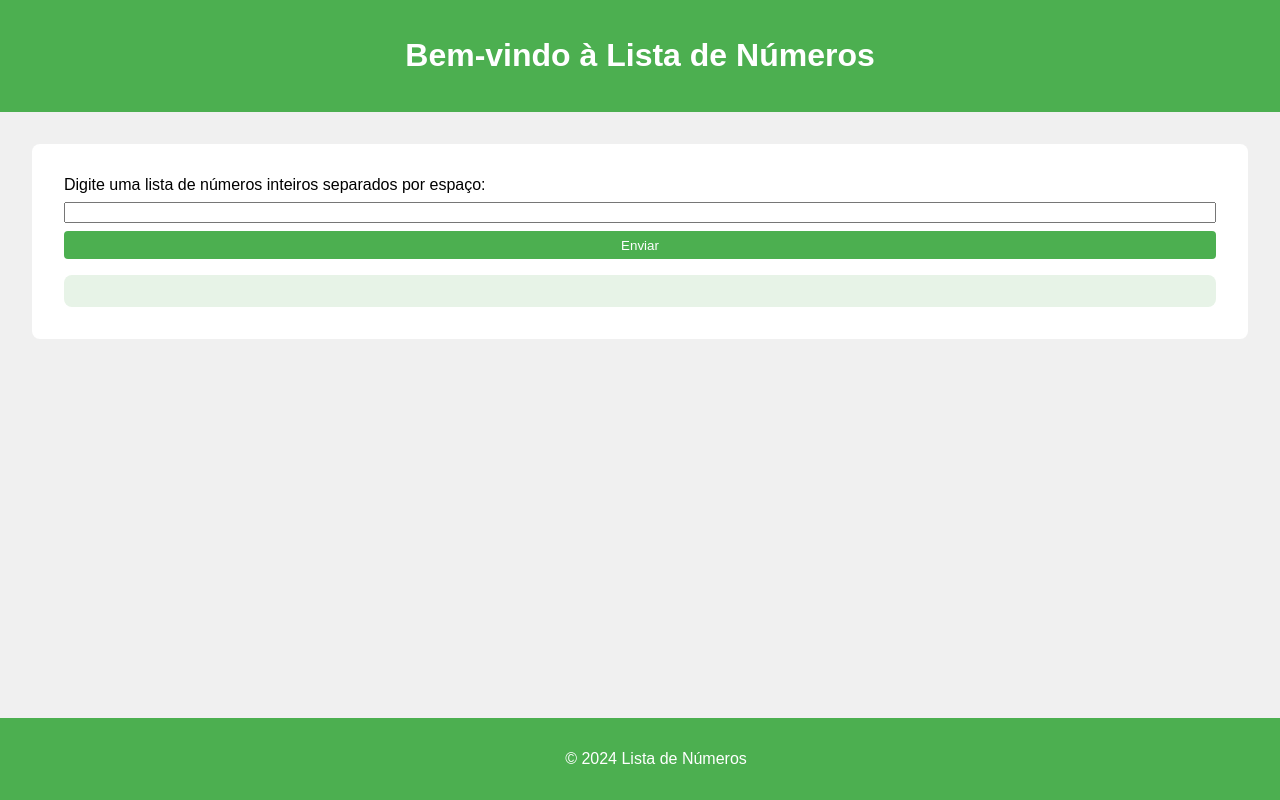
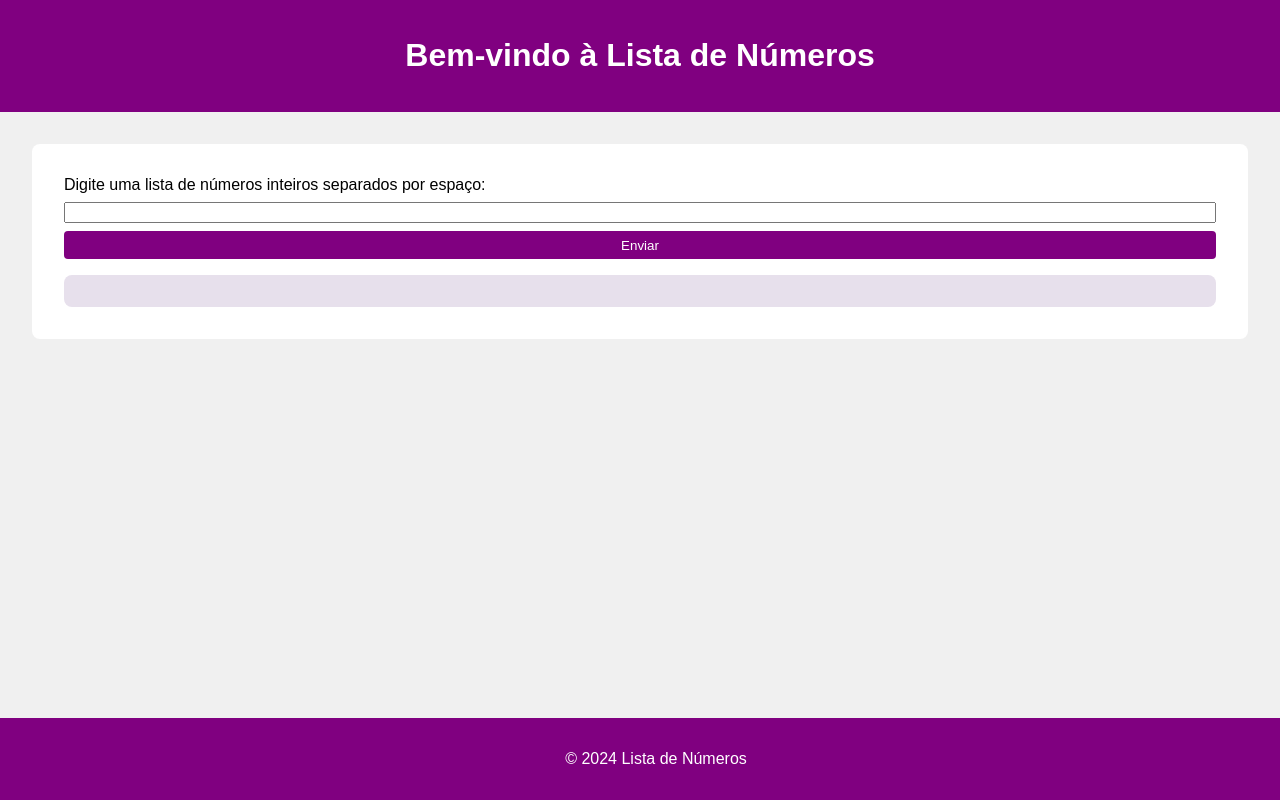
Before and after one commit to mariaclaraalvess/ATIVIDADE, a plain HTML site: page index.html in a window 1280 px wide. Drawn offline with Linux system fonts and the light colour scheme.

Commit message:
Mudança

```diff
--- a/styles.css
+++ b/styles.css
@@ -6,7 +6,7 @@ body {
 }
 
 header {
-    background-color: #4CAF50;
+    background-color: #800080; /* Cor roxa */
     color: white;
     padding: 1em;
     text-align: center;
@@ -26,7 +26,7 @@ form {
 }
 
 button {
-    background-color: #4CAF50;
+    background-color: #800080; /* Cor roxa */
     color: white;
     border: none;
     padding: 0.5em;
@@ -35,20 +35,20 @@ button {
 }
 
 button:hover {
-    background-color: #45a049;
+    background-color: #9932CC; /* Tom mais claro de roxo */
 }
 
 #resultados {
     margin-top: 1em;
     padding: 1em;
-    background-color: #e7f3e7;
+    background-color: #e7e0ec; /* Tom suave de roxo */
     border-radius: 8px;
 }
 
 footer {
     text-align: center;
     padding: 1em;
-    background-color: #4CAF50;
+    background-color: #800080; /* Cor roxa */
     color: white;
     position: fixed;
     width: 100%;
```
